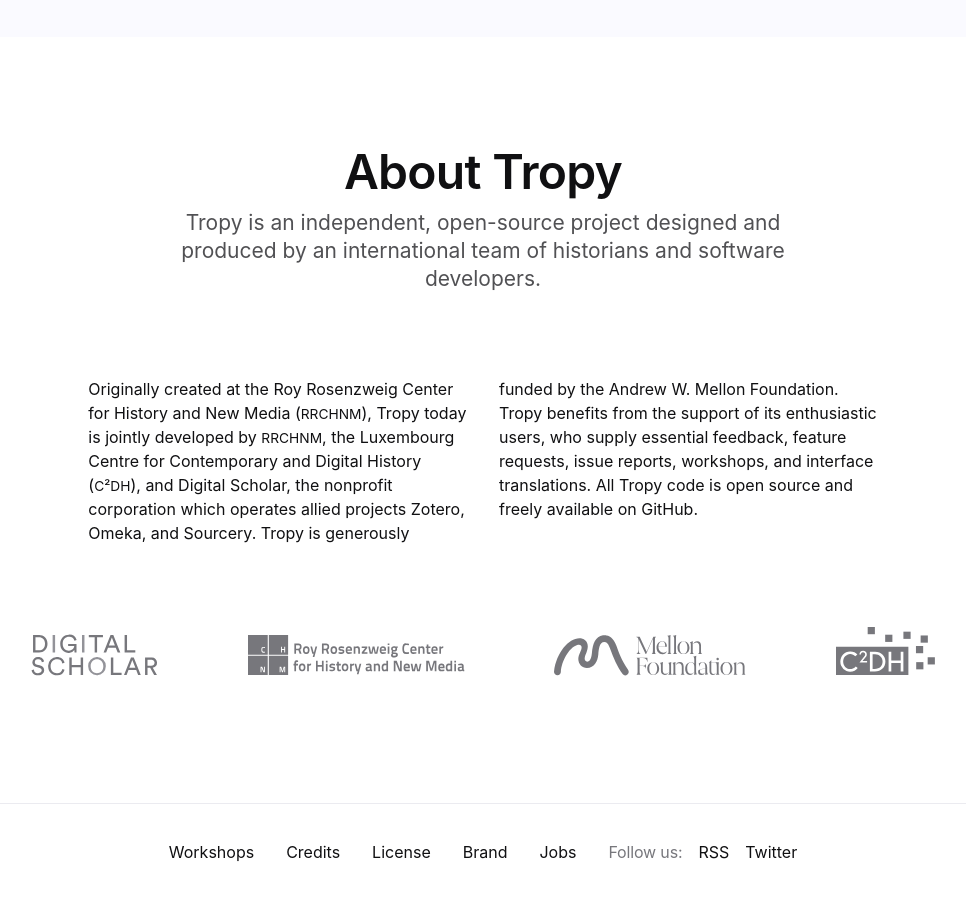
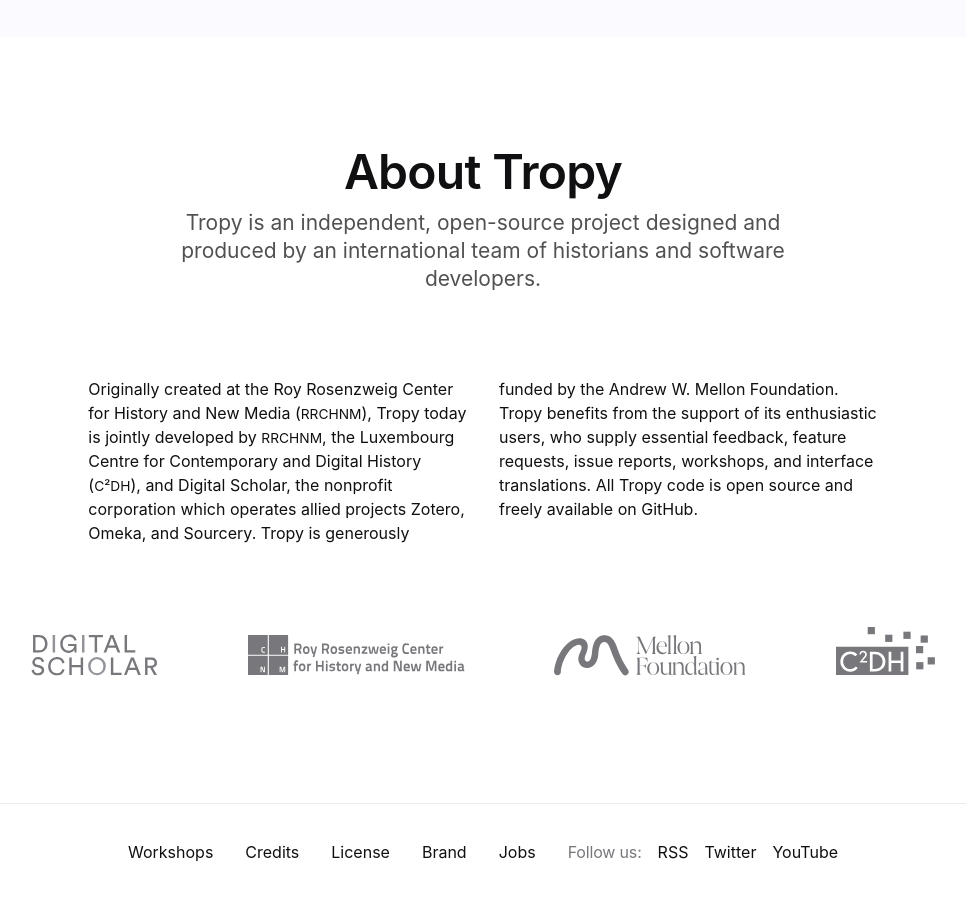
Before and after one commit to tropy/tropy.github.io, a Jekyll site: the page built from index.html, in a window 1280 px wide and 900 px high, scrolled down 5770 px. Shown: the whole window, without its empty margins (157-1123 px from the left). Built offline with Jekyll 4.4.1, drawn with Linux system fonts in a browser that asks for light colours.

Commit message:
Add YouTube link to footer

```diff
--- a/_config.yml
+++ b/_config.yml
@@ -11,6 +11,7 @@
 twitter_username: tropy
 mastodon_username: fosstodon.org/@tropy
 github_username: tropy
+youtube_username: tropy
 
 # Stripe test credentials
 stripe_dev: pk_test_51JT0o3IfQcuZiDTgYUM3KIDT69YA5BL6kZMNDBrwLCLuVkGhFspqbynjnRgPqJgNy7A3bPd3or0AZIy9E0VkIChK00FGZh4e83
--- a/_includes/footer.html
+++ b/_includes/footer.html
@@ -17,9 +17,8 @@
       <nav class="social-nav">
         <ul>
           <li><a href="https://tropy.org/blog/rss/">RSS</a></li>
-          {%- if site.twitter_username -%}
-            <li><a href="https://twitter.com/{{ site.twitter_username }}">Twitter</a></li>
-          {%- endif -%}
+          <li><a href="https://twitter.com/{{ site.twitter_username }}">Twitter</a></li>
+          <li><a href="https://youtube.com/{{ site.youtube_username }}">YouTube</a></li>
         </ul>
       </nav>
     </div>
```
